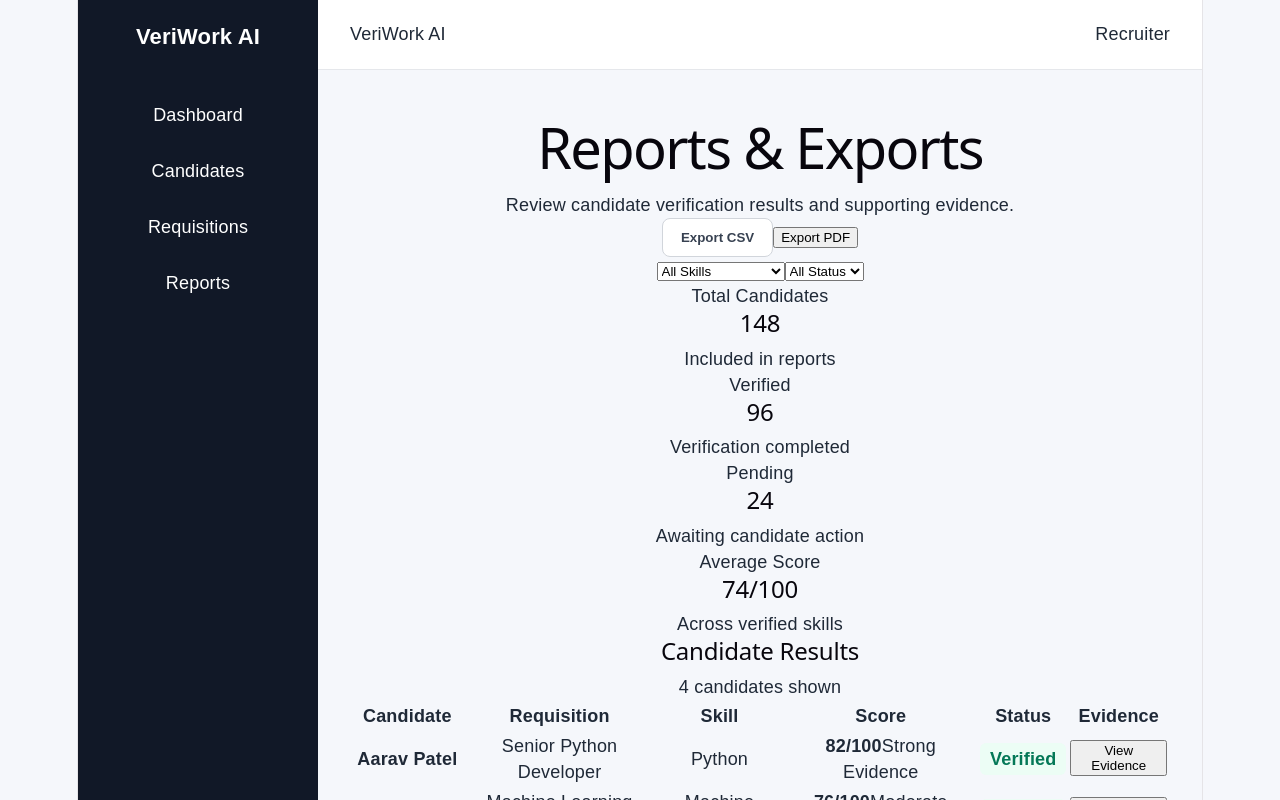
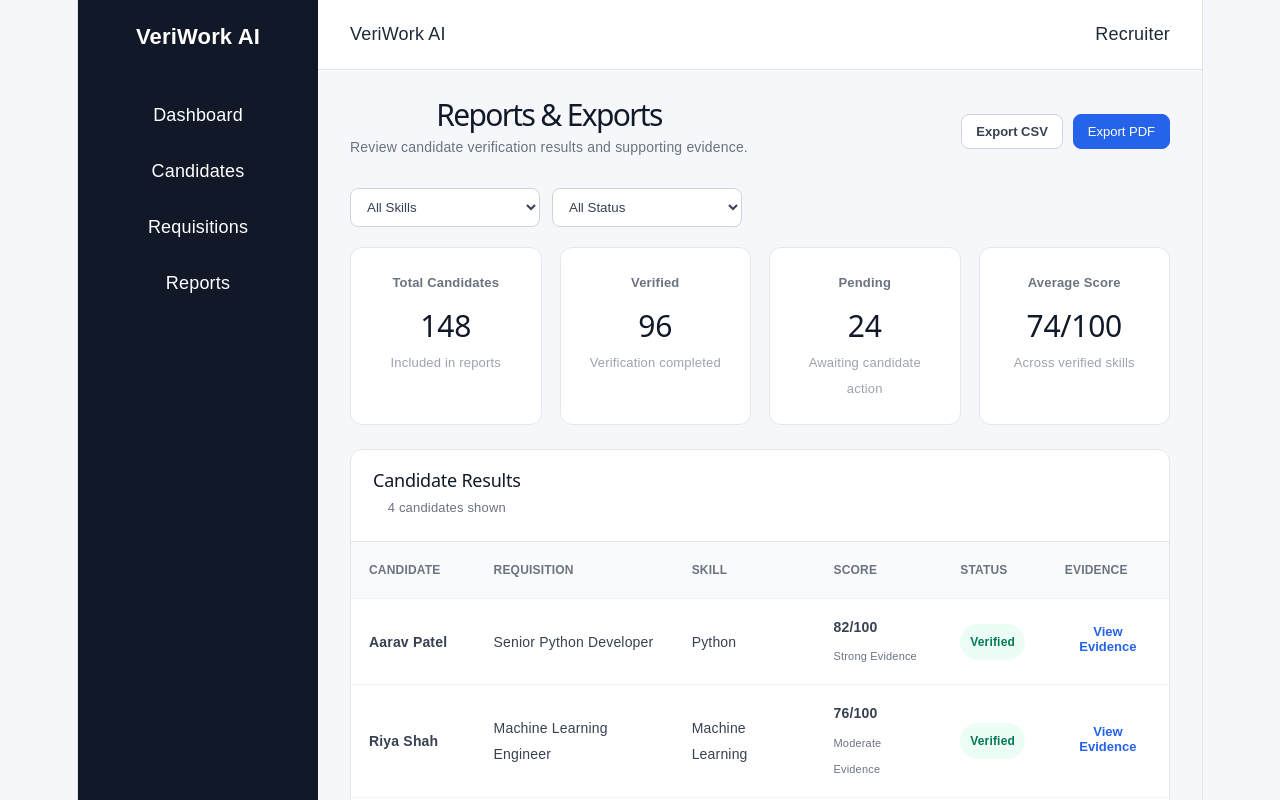
Before and after one commit to jash-spec-ai/veriwork-ai, a React (Vite) app: page /reports in a window 1280 px wide. Shown: the top 800 px of the page. Built offline with nearby package versions, Linux system fonts and the light colour scheme.

Commit message:
Fix dashboard and reports styles

```diff
--- a/src/App.css
+++ b/src/App.css
@@ -667,3 +667,379 @@ body {
 .secondary-button:hover {
   background: #f9fafb;
 }
+
+/* =========================
+   DASHBOARD + REPORTS
+   ========================= */
+
+.dashboard-page,
+.reports-page {
+  width: 100%;
+}
+
+.page-heading {
+  display: flex;
+  align-items: center;
+  justify-content: space-between;
+  margin-bottom: 28px;
+}
+
+.page-heading h1 {
+  margin: 0 0 6px;
+  font-size: 30px;
+  color: #111827;
+}
+
+.page-heading p {
+  margin: 0;
+  color: #6b7280;
+  font-size: 14px;
+}
+
+.dashboard-stats,
+.report-stats {
+  display: grid;
+  grid-template-columns: repeat(4, minmax(0, 1fr));
+  gap: 18px;
+  margin-bottom: 24px;
+}
+
+.metric-card {
+  background: #ffffff;
+  border: 1px solid #e5e7eb;
+  border-radius: 12px;
+  padding: 22px;
+}
+
+.metric-label {
+  margin: 0;
+  color: #6b7280;
+  font-size: 13px;
+  font-weight: 600;
+}
+
+.metric-value {
+  margin: 12px 0 6px;
+  font-size: 30px;
+  color: #111827;
+}
+
+.metric-description {
+  margin: 0;
+  color: #9ca3af;
+  font-size: 13px;
+}
+
+.dashboard-panel,
+.report-panel {
+  margin-bottom: 24px;
+  background: #ffffff;
+  border: 1px solid #e5e7eb;
+  border-radius: 12px;
+  overflow: hidden;
+}
+
+.panel-heading {
+  display: flex;
+  align-items: center;
+  justify-content: space-between;
+  padding: 20px 22px;
+  border-bottom: 1px solid #e5e7eb;
+}
+
+.panel-heading h2 {
+  margin: 0 0 4px;
+  font-size: 18px;
+  color: #111827;
+}
+
+.panel-heading p {
+  margin: 0;
+  font-size: 13px;
+  color: #6b7280;
+}
+
+.secondary-button,
+.primary-button {
+  border-radius: 8px;
+  padding: 9px 14px;
+  font-size: 13px;
+  cursor: pointer;
+}
+
+.secondary-button {
+  background: #ffffff;
+  border: 1px solid #d1d5db;
+  color: #374151;
+}
+
+.primary-button {
+  background: #2563eb;
+  border: 1px solid #2563eb;
+  color: #ffffff;
+}
+
+.dashboard-list-row {
+  display: grid;
+  grid-template-columns: minmax(240px, 2fr) 1fr 120px;
+  align-items: center;
+  gap: 20px;
+  padding: 17px 22px;
+  border-bottom: 1px solid #f1f3f5;
+}
+
+.dashboard-list-row:last-child {
+  border-bottom: none;
+}
+
+.list-main {
+  display: flex;
+  flex-direction: column;
+  gap: 5px;
+}
+
+.list-main strong {
+  color: #111827;
+  font-size: 14px;
+}
+
+.list-main span {
+  color: #6b7280;
+  font-size: 13px;
+}
+
+.status-pill {
+  display: inline-flex;
+  width: fit-content;
+  align-items: center;
+  justify-content: center;
+  padding: 5px 10px;
+  border-radius: 999px;
+  font-size: 12px;
+  font-weight: 600;
+}
+
+.status-pill.active,
+.status-pill.verified {
+  background: #ecfdf5;
+  color: #047857;
+}
+
+.status-pill.pending {
+  background: #fffbeb;
+  color: #b45309;
+}
+
+.status-pill.new {
+  background: #eff6ff;
+  color: #1d4ed8;
+}
+
+/* REPORTS */
+
+.report-actions {
+  display: flex;
+  gap: 10px;
+}
+
+.report-filters {
+  display: flex;
+  gap: 12px;
+  margin-bottom: 20px;
+}
+
+.report-filters select {
+  min-width: 190px;
+  padding: 10px 12px;
+  border: 1px solid #d1d5db;
+  border-radius: 8px;
+  background: #ffffff;
+  color: #374151;
+  outline: none;
+}
+
+.report-filters select:focus {
+  border-color: #2563eb;
+}
+
+.report-table-wrapper {
+  overflow-x: auto;
+}
+
+.report-table {
+  width: 100%;
+  border-collapse: collapse;
+}
+
+.report-table th,
+.report-table td {
+  padding: 15px 18px;
+  text-align: left;
+  border-bottom: 1px solid #f1f3f5;
+}
+
+.report-table th {
+  background: #f9fafb;
+  color: #6b7280;
+  font-size: 12px;
+  font-weight: 600;
+  text-transform: uppercase;
+}
+
+.report-table td {
+  color: #374151;
+  font-size: 14px;
+}
+
+.score-cell {
+  display: flex;
+  flex-direction: column;
+  gap: 3px;
+}
+
+.score-cell span {
+  color: #6b7280;
+  font-size: 11px;
+}
+
+.evidence-button {
+  padding: 0;
+  border: none;
+  background: transparent;
+  color: #2563eb;
+  font-size: 13px;
+  font-weight: 600;
+  cursor: pointer;
+}
+
+.drawer-overlay {
+  position: fixed;
+  inset: 0;
+  z-index: 1000;
+  background: rgba(17, 24, 39, 0.35);
+}
+
+.evidence-drawer {
+  position: absolute;
+  top: 0;
+  right: 0;
+  width: min(420px, 90vw);
+  height: 100%;
+  overflow-y: auto;
+  background: #ffffff;
+  box-shadow: -8px 0 24px rgba(17, 24, 39, 0.12);
+}
+
+.drawer-header {
+  display: flex;
+  align-items: flex-start;
+  justify-content: space-between;
+  padding: 22px;
+  border-bottom: 1px solid #e5e7eb;
+}
+
+.drawer-header h2 {
+  margin: 0 0 5px;
+  font-size: 20px;
+  color: #111827;
+}
+
+.drawer-header p {
+  margin: 0;
+  color: #6b7280;
+  font-size: 13px;
+}
+
+.drawer-close {
+  border: none;
+  background: transparent;
+  color: #374151;
+  font-size: 28px;
+  cursor: pointer;
+}
+
+.drawer-content {
+  padding: 22px;
+}
+
+.evidence-score {
+  margin-bottom: 24px;
+  padding: 18px;
+  border-radius: 10px;
+  background: #f8fafc;
+}
+
+.evidence-score span {
+  display: block;
+  color: #6b7280;
+  font-size: 13px;
+}
+
+.evidence-score strong {
+  display: block;
+  margin: 8px 0 4px;
+  color: #111827;
+  font-size: 28px;
+}
+
+.evidence-score p {
+  margin: 0;
+  color: #047857;
+  font-size: 13px;
+  font-weight: 600;
+}
+
+.evidence-item {
+  display: flex;
+  align-items: center;
+  justify-content: space-between;
+  padding: 15px 0;
+  border-bottom: 1px solid #e5e7eb;
+}
+
+.evidence-item span {
+  color: #6b7280;
+}
+
+.evidence-note {
+  margin-top: 22px;
+  padding: 14px;
+  border-radius: 8px;
+  background: #fffbeb;
+  color: #92400e;
+  font-size: 13px;
+  line-height: 1.5;
+}
+
+@media (max-width: 1050px) {
+  .dashboard-stats,
+  .report-stats {
+    grid-template-columns: repeat(2, 1fr);
+  }
+}
+
+@media (max-width: 700px) {
+  .dashboard-stats,
+  .report-stats {
+    grid-template-columns: 1fr;
+  }
+
+  .page-heading {
+    flex-direction: column;
+    align-items: flex-start;
+    gap: 15px;
+  }
+
+  .report-filters {
+    flex-direction: column;
+  }
+
+  .report-filters select {
+    width: 100%;
+  }
+
+  .dashboard-list-row {
+    grid-template-columns: 1fr;
+    gap: 10px;
+  }
+}
```
